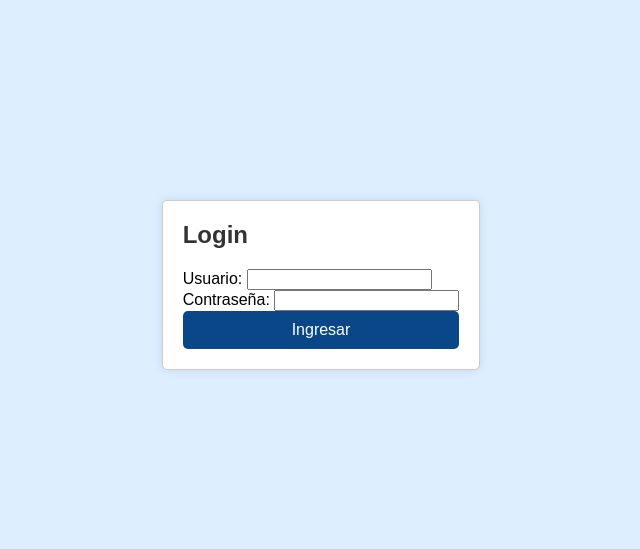
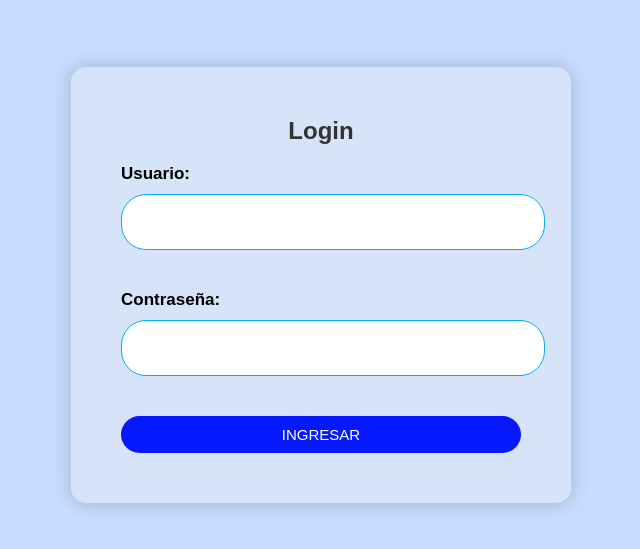
Before and after one commit to AndresAlcantaraM/Proyecto-BD, a plain HTML site: page frontend/index.html in a window 1280 px wide. Shown: the part 115-664 px from the top of the page, without its empty margins (319-959 px from the left). Drawn offline with Linux system fonts and the light colour scheme.

Commit message:
Update index.css

```diff
--- a/frontend/index.css
+++ b/frontend/index.css
@@ -1,24 +1,48 @@
 body {
     font-family: Arial, sans-serif;
-    background-color: #dceeff;
+    background-color: #d4eaff;
     margin: 0;
     padding: 0;
 }
 
-.login-container, .dashboard-container {
+.dashboard-container {
     display: flex;
     justify-content: center;
     align-items: center;
     height: 100vh;
 }
 
-.login-box, .dashboard-box {
+.login-container {
+    display: flex;
+    justify-content: center;
+    align-items: center;
+    height: 100vh;
+    background-color: #c7ddff;
+    background-position: center center;
+    background-repeat: no-repeat;
+    background-size: cover;
+}
+
+
+.dashboard-box {
     background-color: #fff;
-    padding: 20px;
+    padding: 40px 60px;
     border: 1px solid #ccc;
     border-radius: 5px;
     box-shadow: 0 0 10px rgba(0, 0, 0, 0.1);
 }
+
+.login-box {
+    background: #d6e3f8;
+    display: flex;
+    padding: 50px;
+    flex-direction: column;
+    border-radius: 15px;
+    box-shadow: 0 0 20px rgba(0, 0, 0, 0.2);
+    width: 400px;
+    text-align: center;
+}
+
 
 h2 {
     margin-top: 0;
@@ -27,7 +51,33 @@ h2 {
 
 .input-group {
     margin-bottom: 15px;
+    text-align: left;
 }
+
+.input-groupLogin {
+    margin-bottom: 15px;
+    text-align: left;
+}
+
+.input-groupLogin label {
+    display: block;
+    font-size: 17px;
+    margin-bottom: 10px;
+    font-weight: bold;
+}
+
+.input-groupLogin input {
+    width: 100%;
+    padding: 17px 11px;
+    border: 1px solid #00ADEF;
+    border-radius: 25px;
+    margin-bottom: 25px;
+    background-color: #ffffff;
+    outline: none;
+    color: #00ADEF;
+    font-size: 17px;
+}
+
 
 .input-group label {
     display: block;
@@ -46,16 +96,29 @@ h2 {
 button {
     width: 100%;
     padding: 10px;
-    border: none;
     border-radius: 5px;
     background-color: #094789;
     color: white;
     font-size: 16px;
     cursor: pointer;
+    border: 2px solid #007bff;
 }
 
 button:hover {
     background-color: #0056b3;
+}
+
+.login-box button {
+    background-color: #0519fc;
+    font-size: 15px;
+    width: 100%;
+    color: #fff;
+    text-transform: uppercase;
+    padding: 10px 20px;
+    border: none;
+    border-radius: 25px;
+    cursor: pointer;
+    transition: background-color 0.3s;
 }
 
 .sidebar {
@@ -162,3 +225,18 @@ button:hover {
 #monitorServiceSection {
     display: none;
 }
+
+.client-form input, .client-form select, .client-form textarea {
+    width: calc(100% - 22px);
+    margin: 5px 0;
+}
+
+.client-actions {
+    display: flex;
+    justify-content: space-between;
+    margin-top: 20px;
+}
+
+.client-actions button {
+    width: 48%;
+}
```
